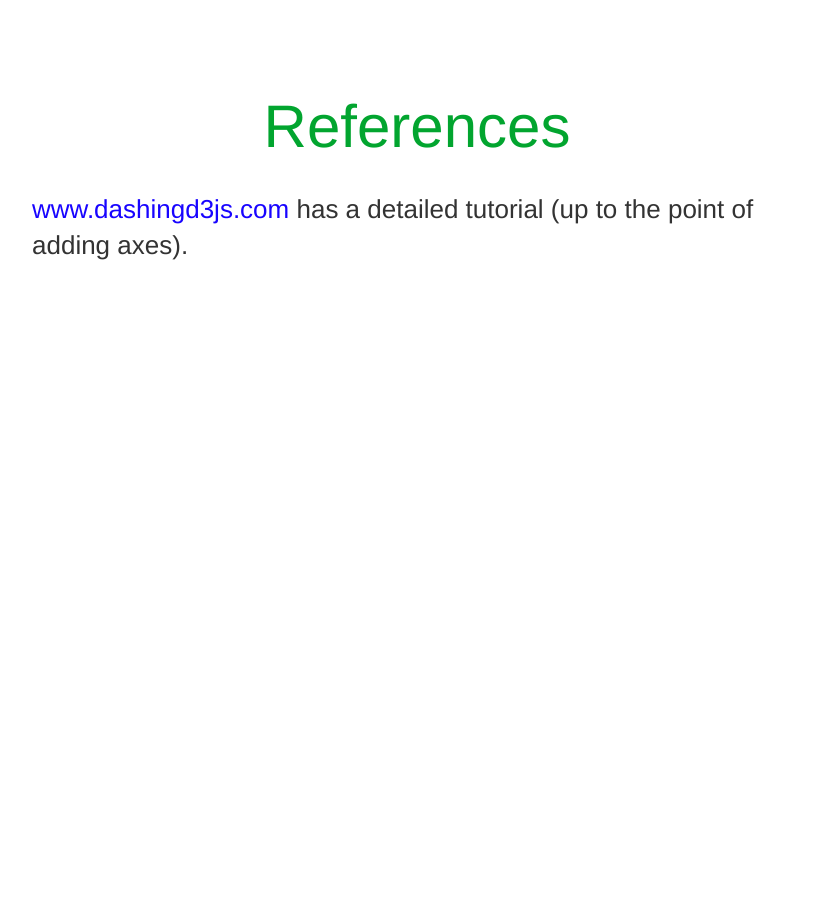
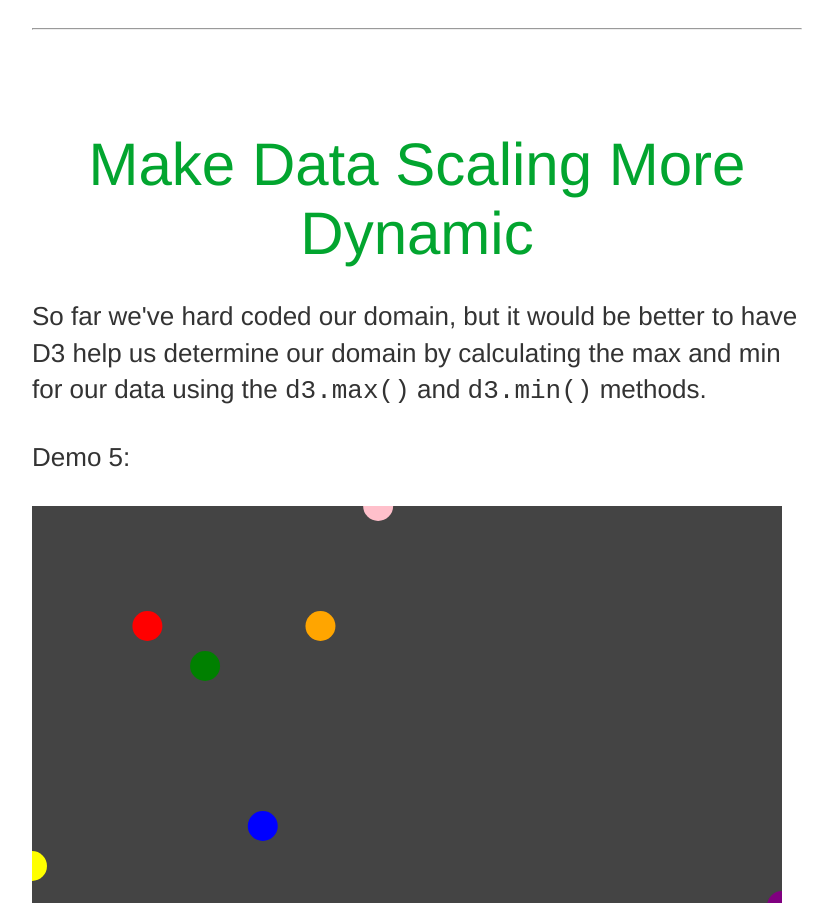
Before and after one commit to janmilosh/d3js-presentation, a plain HTML site: page index.html in a window 1280 px wide. Shown: the part 6780-7683 px from the top of the page, without its empty margins (223-1050 px from the left). Before the commit the page ends 7124 px from the top, so only its background shows below. Drawn offline with Linux system fonts and the light colour scheme.

Commit message:
Adds dynamic scaling and labels (text).

```diff
--- a/index.html
+++ b/index.html
@@ -115,16 +115,16 @@
       .append('circle');
 
     var dataAttributes = dataPoints
-      .attr('cx', function (d) { return d.x })
-      .attr('cy', function(d) { return d.y })
-      .attr('r', 20)
-      .attr('fill', function(d) { return d.color });
+      .attr('cx', function (d) { return d.x; })
+      .attr('cy', function(d) { return d.y; })
+      .attr('r', 15)
+      .attr('fill', function(d) { return d.color; });
   </script>
 
 
 <!-- Scaling our Data --><hr>
   <h2>Scaling our Data</h2>
-  <p>We need to scale our data to fit the space available. D3 provides functions to help us do this. There are different scale types available, but for this example we'll use a linear scale. We need to specify a domain and range. The domain refers to the data and the range refers to the SVG space.</p>
+  <p>We need to scale our data to fit the space available. D3 provides functions to help us do this. There are different scale types available, but for this example we'll use a linear scale, <code>d3.scale.linear()</code>. We need to specify a domain and range. The domain refers to the data and the range refers to the SVG space.</p>
   <p>Demo 4:</p>
 
 
@@ -166,9 +166,135 @@
       .append('circle');
 
     var dataAttributes = dataPoints
-      .attr('cx', function (d) { return xScale(d.x) }) //x values are scaled
-      .attr('cy', function(d) { return height - yScale(d.y) })//y values are scaled
-      .attr('r', 20)                                          //and measured from bottom
+      .attr('cx', function (d) { return xScale(d.x); }) //x values are scaled
+      .attr('cy', function(d) { return height - yScale(d.y); })//y values are scaled
+      .attr('r', 15)                                          //and measured from bottom
+      .attr('fill', function(d) { return d.color; });
+  </script>
+
+
+<!-- Make data scaling more dynamic --><hr>
+  <h2>Make Data Scaling More Dynamic</h2>
+  <p>So far we've hard coded our domain, but it would be better to have D3 help us determine our domain by calculating the max and min for our data using the <code>d3.max()</code> and <code>d3.min()</code> methods.</p>
+  <p>Demo 5:</p>
+
+
+  <div id="demo-5"></div>
+
+  <script>
+    var dataArray = [
+      {x: 5, y: 10, color: 'red'},
+      {x: 8, y: 10, color: 'orange'},
+      {x: 9, y: 13, color: 'pink'},
+      {x: 16, y: 3, color: 'purple'},
+      {x: 6, y: 9, color: 'green'},
+      {x: 3, y: 4,color: 'yellow'},
+      {x: 7, y: 5, color: 'blue'}
+    ];
+
+    var height = 400;
+    var width = 750;
+    var svgColor = '#444';
+
+    var maxX = d3.max(dataArray, function(d) { return d.x; });
+    var minX = d3.min(dataArray, function(d) { return d.x; });
+    var maxY = d3.max(dataArray, function(d) { return d.y; });
+    var minY = d3.min(dataArray, function(d) { return d.y; });
+
+    var xScale = d3.scale.linear()
+      .domain([minX, maxX])
+      .range([0, width]);
+
+    var yScale = d3.scale.linear()
+      .domain([minY, maxY])
+      .range([0, height]);
+
+    var svgSelection = d3.select('#demo-5')
+      .append('svg')
+      .attr('height', height)
+      .attr('width', width)
+      .style('background', svgColor);
+
+    var dataPoints = svgSelection
+      .selectAll('circle')
+      .data(dataArray)
+      .enter()
+      .append('circle');
+
+    var dataAttributes = dataPoints
+      .attr('cx', function (d) { return xScale(d.x); })
+      .attr('cy', function(d) { return height - yScale(d.y); })
+      .attr('r', 15)
+      .attr('fill', function(d) { return d.color; });
+  </script>
+
+
+<!-- Add Labels to the Data Points --><hr>
+  <h2>Add Labels to the Data Points</h2>
+  <p>We can use the SVG text element to add labels to our data points.</p>
+  <p>Demo 6:</p>
+
+
+  <div id="demo-6"></div>
+
+  <script>
+    var dataArray = [
+      {x: 5, y: 10, color: 'red'},
+      {x: 8, y: 10, color: 'orange'},
+      {x: 9, y: 13, color: 'pink'},
+      {x: 16, y: 3, color: 'purple'},
+      {x: 6, y: 9, color: 'green'},
+      {x: 3, y: 4,color: 'yellow'},
+      {x: 7, y: 5, color: 'blue'}
+    ];
+
+    var height = 400;
+    var width = 750;
+    var svgColor = '#444';
+
+    var maxX = d3.max(dataArray, function(d) {return d.x; });
+    var minX = d3.min(dataArray, function(d) {return d.x; });
+    var maxY = d3.max(dataArray, function(d) {return d.y; });
+    var minY = d3.min(dataArray, function(d) {return d.y; });
+
+    var xScale = d3.scale.linear()
+      .domain([minX, maxX])
+      .range([0, width]);
+
+    var yScale = d3.scale.linear()
+      .domain([minY, maxY])
+      .range([0, height]);
+
+    var svgSelection = d3.select('#demo-6')
+      .append('svg')
+      .attr('height', height)
+      .attr('width', width)
+      .style('background', svgColor);
+
+    var dataPoints = svgSelection
+      .selectAll('circle')
+      .data(dataArray)
+      .enter()
+      .append('circle');
+
+    var dataAttributes = dataPoints
+      .attr('cx', function (d) { return xScale(d.x); })
+      .attr('cy', function(d) { return height - yScale(d.y); })
+      .attr('r', 15)
+      .attr('fill', function(d) { return d.color });
+
+    var text = svgSelection
+      .selectAll('text')
+      .data(dataArray)
+      .enter()
+      .append('text');
+
+    var dataLabels = text
+      .attr('x', function(d) { return xScale(d.x) + 15; })
+      .attr('y', function(d) { return height - yScale(d.y) - 15; })
+      .text( function (d) { return d.x + ', ' + d.y; })
+      .attr('font-family', 'helvetica')
+      .attr('font-size', '16px')
       .attr('fill', function(d) { return d.color });
   </script>
 
```
